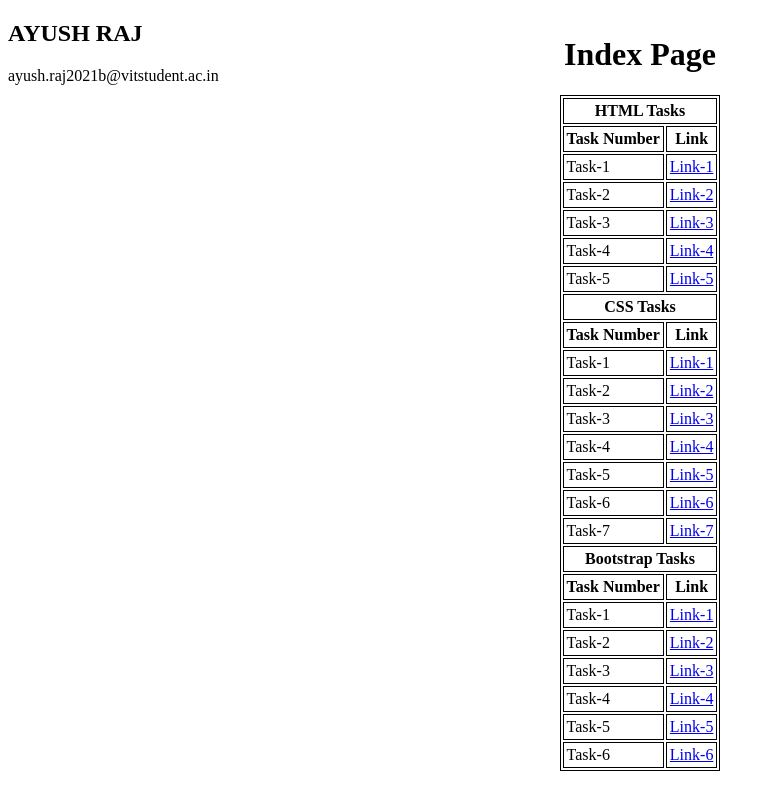
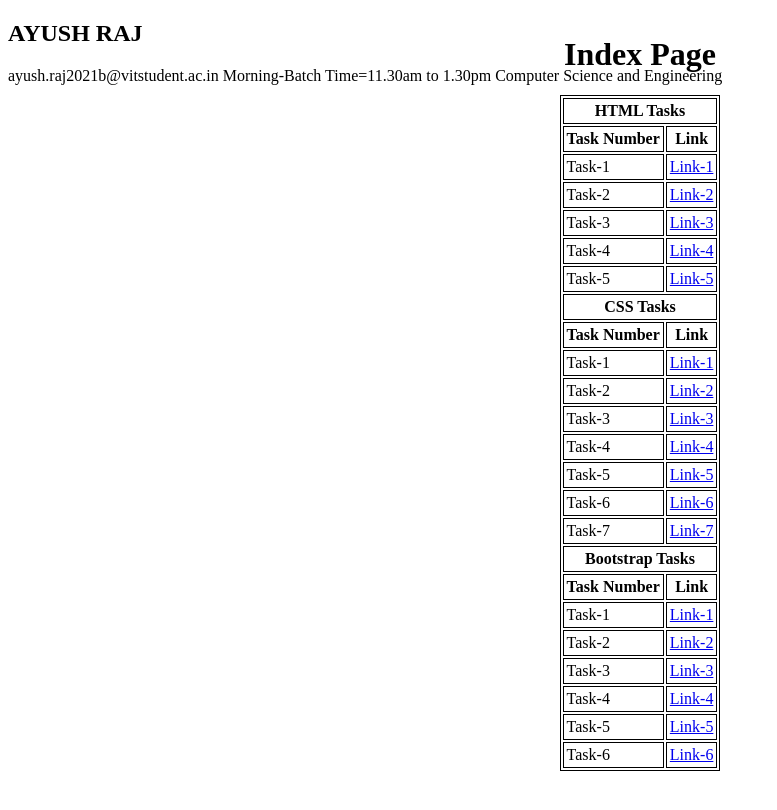
Before and after one commit to rajayush-hub/AyushRaj-MernStack-hub, a plain HTML site: page index.html in a window 1280 px wide. Shown: the whole page, without its empty margins (0-777 px from the left). Drawn offline with Linux system fonts and the light colour scheme.

Commit message:
Update index.html

```diff
--- a/index.html
+++ b/index.html
@@ -13,6 +13,9 @@ E-mail: ayush.raj2021b@vitstudent.ac.in-->
     <div>
         <h2>AYUSH RAJ</h2>
         <span>ayush.raj2021b@vitstudent.ac.in</span>
+        <span>Morning-Batch</span>
+        <span>Time=11.30am to 1.30pm</span>
+        <span>Computer Science and Engineering</span>
     </div>
     <div style="position: relative; top:-70px;">
         <center>
```
